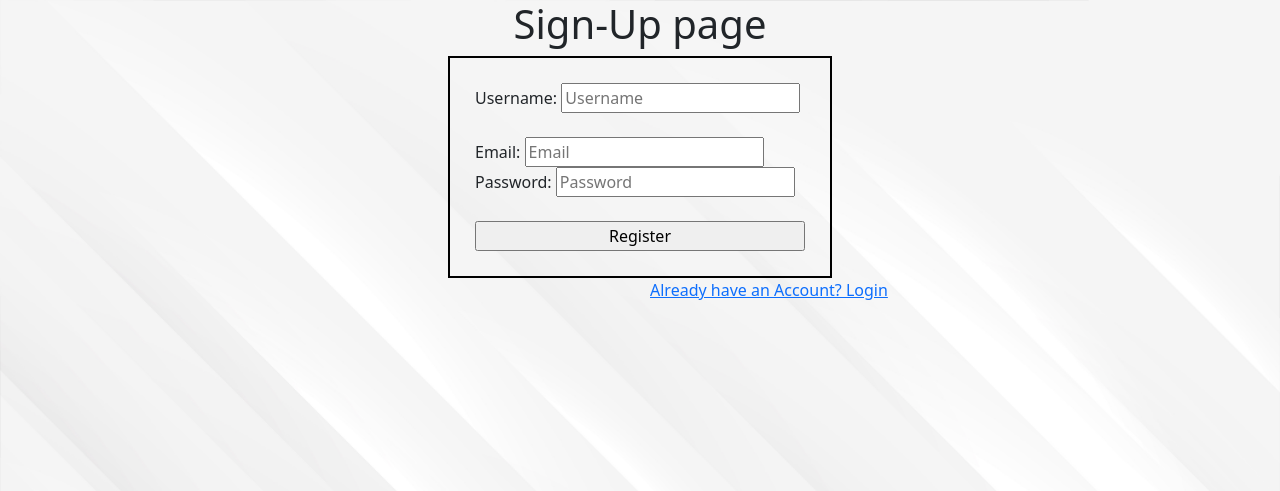
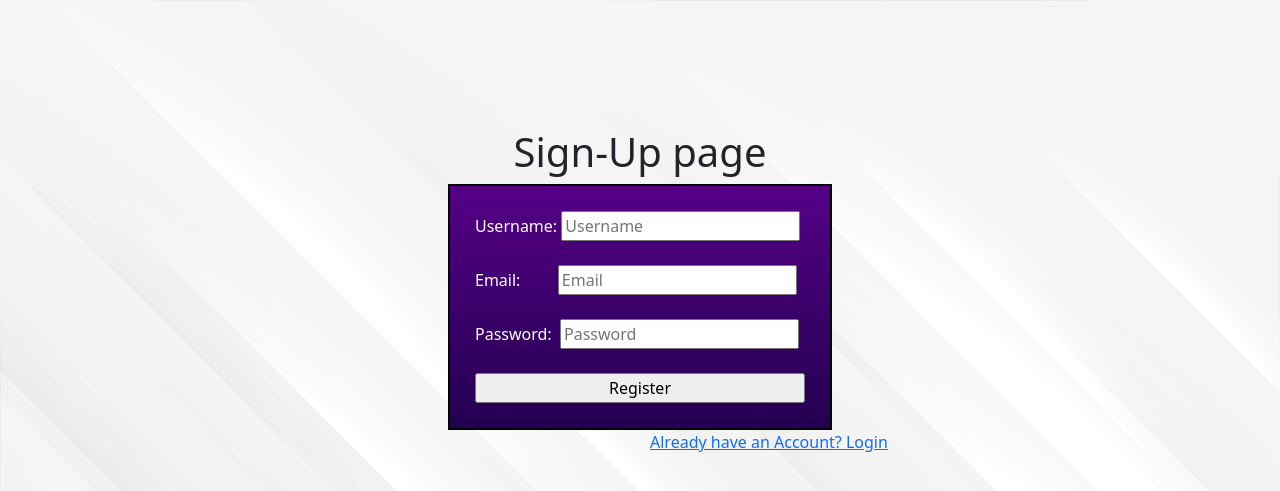
Before and after one commit to Thameem-20/DBMS-project, a Flask app: page /register in a window 1280 px wide. Shown: the top 491 px of the page. Run offline with Flask 3, Linux system fonts and the light colour scheme.

Commit message:
updated css

```diff
--- a/static/css/style.css
+++ b/static/css/style.css
@@ -55,6 +55,7 @@ body {
   text-align: center;
 }
 .parent {
+  background-image: linear-gradient(rgb(85, 0, 134), rgb(35, 0, 81));
   width: 30%;
   margin: auto auto;
   display: flex;
@@ -63,3 +64,9 @@ body {
   flex-direction: column;
   padding: 25px;
 }
+.c1 {
+  color: white;
+}
+.mainb {
+  margin-top: 10%;
+}
--- a/templates/register.html
+++ b/templates/register.html
@@ -1,6 +1,7 @@
 {% extends 'layout.html' %}
 {% block title %} Sign Up {% endblock title %}
 {% block body %}
+        <div class="mainb">
         <h1 class="turfhead" >Sign-Up page</h1>
         <form method="POST" action="">
             <div class="parent">
@@ -8,14 +9,17 @@
             {{form.hidden_tag() }}
             Username: {{form.username}}
         </div><br>
-        <div class="c1">
-            Email: {{form.email}} <br>
-            Password: {{form.password}}
+        <div class="c1" class="c2" >
+            Email:&nbsp;&nbsp;&nbsp;&nbsp;&nbsp;&nbsp;&nbsp;&nbsp; {{form.email}} <br>
+            <br>
+            Password:&nbsp; {{form.password}}
         </div><br>
-        <div class="c1"></div>
+
+        <div class="c2" class="c2"></div>
             {{form.submit}}
         </div>
     </div>
         </form>
-        <a style="margin-left: 650px;" href="{{url_for('login')}}">Already have an Account? Login</a>
+        <a style="margin-left: 650px;; " href="{{url_for('login')}}">Already have an Account? Login</a>
+    </div>
     {% endblock body %}
```
